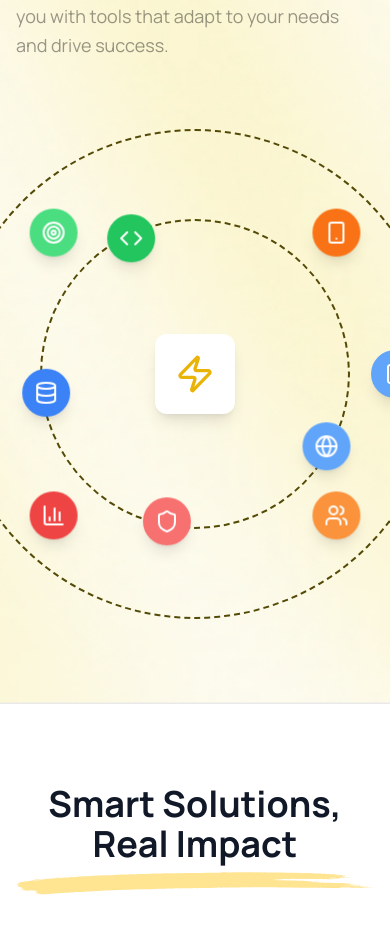
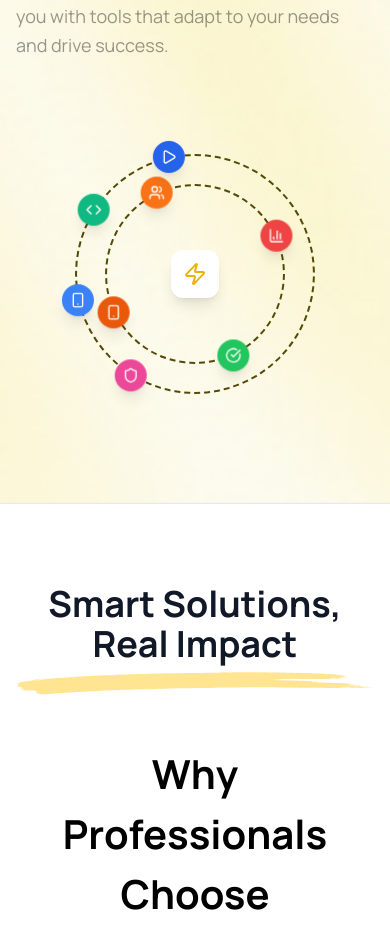
Before and after one commit to Sanjayuiux/homeideas, a Next.js app: page / in a window 390 px wide. Shown: the part 3500-4437 px from the top of the page. Built offline with nearby package versions, Linux system fonts and the light colour scheme.

Commit message:
fix animation issue in What We Do section responsive

```diff
--- a/src/app/globals.css
+++ b/src/app/globals.css
@@ -31,22 +31,63 @@ body {
     text-wrap: balance;
   }
 }
-
-
-@keyframes orbit-inner {
-  from { transform: translate(-50%, -50%) rotate(0deg) translateX(150px) rotate(0deg); }
-  to { transform: translate(-50%, -50%) rotate(360deg) translateX(150px) rotate(-360deg); }
+/* Mobile Animations (default - smallest screens first) */
+@keyframes orbit-inner-mobile {
+  from { transform: translate(-50%, -50%) rotate(0deg) translateX(90px) rotate(0deg); }
+  to { transform: translate(-50%, -50%) rotate(360deg) translateX(90px) rotate(-360deg); }
 }
 
-@keyframes orbit-outer {
-  from { transform: translate(-50%, -50%) rotate(0deg) translateX(245px) rotate(0deg); }
-  to { transform: translate(-50%, -50%) rotate(360deg) translateX(245px) rotate(-360deg); }
+@keyframes orbit-outer-mobile {
+  from { transform: translate(-50%, -50%) rotate(0deg) translateX(120px) rotate(0deg); }
+  to { transform: translate(-50%, -50%) rotate(360deg) translateX(120px) rotate(-360deg); }
 }
 
-.orbit-inner {
-  animation: orbit-inner 10s linear infinite;
+.orbit-inner-mobile {
+  animation: orbit-inner-mobile 10s linear infinite;
 }
 
-.orbit-outer {
-  animation: orbit-outer 20s linear infinite;
+.orbit-outer-mobile {
+  animation: orbit-outer-mobile 20s linear infinite;
 }
+
+/* Tablet Animations (641px and up) */
+@media (min-width: 641px) {
+  @keyframes orbit-inner-tablet {
+    from { transform: translate(-50%, -50%) rotate(0deg) translateX(125px) rotate(0deg); }
+    to { transform: translate(-50%, -50%) rotate(360deg) translateX(125px) rotate(-360deg); }
+  }
+
+  @keyframes orbit-outer-tablet {
+    from { transform: translate(-50%, -50%) rotate(0deg) translateX(175px) rotate(0deg); }
+    to { transform: translate(-50%, -50%) rotate(360deg) translateX(175px) rotate(-360deg); }
+  }
+
+  .orbit-inner-tablet {
+    animation: orbit-inner-tablet 10s linear infinite;
+  }
+
+  .orbit-outer-tablet {
+    animation: orbit-outer-tablet 20s linear infinite;
+  }
+}
+
+/* Desktop Animations (1025px and up) */
+@media (min-width: 1025px) {
+  @keyframes orbit-inner-desktop {
+    from { transform: translate(-50%, -50%) rotate(0deg) translateX(155px) rotate(0deg); }
+    to { transform: translate(-50%, -50%) rotate(360deg) translateX(155px) rotate(-360deg); }
+  }
+
+  @keyframes orbit-outer-desktop {
+    from { transform: translate(-50%, -50%) rotate(0deg) translateX(245px) rotate(0deg); }
+    to { transform: translate(-50%, -50%) rotate(360deg) translateX(245px) rotate(-360deg); }
+  }
+
+  .orbit-inner-desktop {
+    animation: orbit-inner-desktop 10s linear infinite;
+  }
+
+  .orbit-outer-desktop {
+    animation: orbit-outer-desktop 20s linear infinite;
+  }
+}
--- a/src/app/page.tsx
+++ b/src/app/page.tsx
@@ -2,31 +2,66 @@
 
   import { useState, useEffect } from 'react'
   import { ChevronRight, Play, Star, Users, Zap, Shield,
-    Smartphone, Code, Database, Globe, Cloud, Cpu, Target, BarChart3 } from 'lucide-react'
+    Smartphone, Code, Database, Globe, Cloud, Cpu, Target, BarChart3,  CheckCircle, LucideIcon } from 'lucide-react'
+
   import Navigation from './components/Nav'
   import Footer from './components/Footer'
   import Link from "next/link";
 
+  type ScreenSize = 'mobile' | 'tablet' | 'desktop';
+  type OrbitPosition = 'inner' | 'outer';
+
+  interface OrbitingIcon {
+    icon: LucideIcon;
+    color: string;
+    position: OrbitPosition;
+  }
+
+
   export default function HomePage() {
     const [isVisible, setIsVisible] = useState(false)
-    const orbitingIcons = [
-        // Inner orbit - 4 icons at cardinal positions (0°, 90°, 180°, 270°)
-        { icon: Code, color: 'bg-green-500', position: 'inner', angle: 0 },     // Top
-        { icon: Database, color: 'bg-blue-500', position: 'inner', angle: 90 },  // Right
-        { icon: Shield, color: 'bg-red-400', position: 'inner', angle: 180 },   // Bottom
-        { icon: Globe, color: 'bg-blue-400', position: 'inner', angle: 270 },   // Left
 
-        // Outer orbit - 5 icons at plus positions (45°, 135°, 225°, 315°) + one extra
-        { icon: Users, color: 'bg-orange-400', position: 'outer', angle: 45 },
-        { icon: BarChart3, color: 'bg-red-500', position: 'outer', angle: 135 },
-        { icon: Target, color: 'bg-green-400', position: 'outer', angle: 225 },
-        { icon: Smartphone, color: 'bg-orange-500', position: 'outer', angle: 315 },
-        { icon: Play, color: 'bg-blue-400', position: 'outer', angle: 0 }  // Extra icon
-      ];
     useEffect(() => {
       setIsVisible(true)
     }, [])
+      const [screenSize, setScreenSize] = useState<ScreenSize>('desktop');
 
+  useEffect(() => {
+    const handleResize = (): void => {
+      const width = window.innerWidth;
+      if (width <= 640) {
+        setScreenSize('mobile');
+      } else if (width <= 1024) {
+        setScreenSize('tablet');
+      } else {
+        setScreenSize('desktop');
+      }
+    };
+
+    // Set initial screen size
+    handleResize();
+
+    // Add event listener
+    window.addEventListener('resize', handleResize);
+
+    // Cleanup
+    return () => window.removeEventListener('resize', handleResize);
+  }, []);
+
+  const orbitingIcons: OrbitingIcon[] = [
+    { icon: Users, color: 'bg-orange-500', position: 'inner' },
+    { icon: Shield, color: 'bg-pink-500', position: 'outer' },
+    { icon: BarChart3, color: 'bg-red-500', position: 'inner' },
+    { icon: Smartphone, color: 'bg-blue-500', position: 'outer' },
+    { icon: CheckCircle, color: 'bg-green-500', position: 'inner' },
+    { icon: Code, color: 'bg-emerald-500', position: 'outer' },
+    { icon: Smartphone, color: 'bg-orange-600', position: 'inner' },
+    { icon: Play, color: 'bg-blue-600', position: 'outer' }
+  ];
+
+  const getAnimationClass = (position: OrbitPosition): string => {
+    return `orbit-${position}-${screenSize}`;
+  };
     return (
       <>
         <div className="min-h-screen bg-white font-[!Manrope] overflow-x-hidden">
@@ -179,49 +214,48 @@
                     </div>
 
                     {/* Planetary Animation Side */}
-                    <div className="relative flex items-center justify-center h-[500px] lg:h-[600px]">
-
+                    <div className="relative flex items-center justify-center h-[300px] sm:h-[400px] lg:h-[600px]">
                       {/* Central Hub */}
-                      <div className="relative z-10 w-20 h-20 bg-white rounded-xl flex items-center justify-center shadow-lg">
-                        <Zap className="w-10 h-10 text-yellow-500" />
+                      <div className="relative z-10 w-12 h-12 sm:w-16 sm:h-16 lg:w-20 lg:h-20 bg-white rounded-xl flex items-center justify-center shadow-lg">
+                        <Zap className="w-6 h-6 sm:w-8 sm:h-8 lg:w-10 lg:h-10 text-yellow-500" />
                       </div>
 
                       {/* Dashed Orbit Rings */}
                       <div
-                        className="absolute w-[310px] h-[310px] rounded-full border-2 border-dashed border-[#544A07]"
-                        style={{
-                          borderStyle: 'dashed',
-                          borderWidth: '2px'
-                        }}
+                        className="absolute w-[180px] h-[180px] sm:w-[250px] sm:h-[250px] lg:w-[310px] lg:h-[310px] rounded-full border-2 border-dashed border-[#544A07]"
                       ></div>
                       <div
-                        className="absolute w-[490px] h-[490px] rounded-full border-2 border-dashed border-[#544A07]"
-                        style={{
-                          borderStyle: 'dashed',
-                          borderWidth: '2px'
-                        }}
+                        className="absolute w-[240px] h-[240px] sm:w-[350px] sm:h-[350px] lg:w-[490px] lg:h-[490px] rounded-full border-2 border-dashed border-[#544A07]"
                       ></div>
 
                       {/* Orbiting Icons */}
-                      {orbitingIcons.map((planet, index) => {
-                        const radian = (planet.angle * Math.PI) / 180;
+                      {orbitingIcons.map((planet: OrbitingIcon, index: number) => {
+                        const IconComponent = planet.icon;
+
+                        // Separate inner and outer orbit icons and distribute them evenly
+                        const innerIcons = orbitingIcons.filter(p => p.position === 'inner');
+                        const outerIcons = orbitingIcons.filter(p => p.position === 'outer');
+
+                        let initialRotation = 0;
+                        if (planet.position === 'inner') {
+                          const innerIndex = innerIcons.findIndex(p => p === planet);
+                          initialRotation = (innerIndex * 360 / innerIcons.length);
+                        } else {
+                          const outerIndex = outerIcons.findIndex(p => p === planet);
+                          initialRotation = (outerIndex * 360 / outerIcons.length);
+                        }
 
                         return (
                           <div
                             key={index}
-                            className={`absolute w-12 h-12 ${planet.color} rounded-full flex items-center justify-center shadow-lg z-20 ${
-                              planet.position === 'inner' ? 'orbit-inner' : 'orbit-outer'
-                            }`}
+                            className={`absolute w-8 h-8 sm:w-10 sm:h-10 lg:w-12 lg:h-12 ${planet.color} rounded-full flex items-center justify-center shadow-lg z-20 ${getAnimationClass(planet.position)}`}
                             style={{
                               left: '50%',
                               top: '50%',
-                              animationDelay: `${index * 2}s`,
-                              transform: `translate(-50%, -50%) rotate(${planet.angle}deg) translateX(${
-                                planet.position === 'inner' ? '150px' : '200px'
-                              }) rotate(-${planet.angle}deg)`
+                              animationDelay: `${-initialRotation / 36}s`, // Convert degrees to seconds for offset
                             }}
                           >
-                            <planet.icon className="w-6 h-6 text-white" />
+                            <IconComponent className="w-4 h-4 sm:w-5 sm:h-5 lg:w-6 lg:h-6 text-white" />
                           </div>
                         );
                       })}
```
